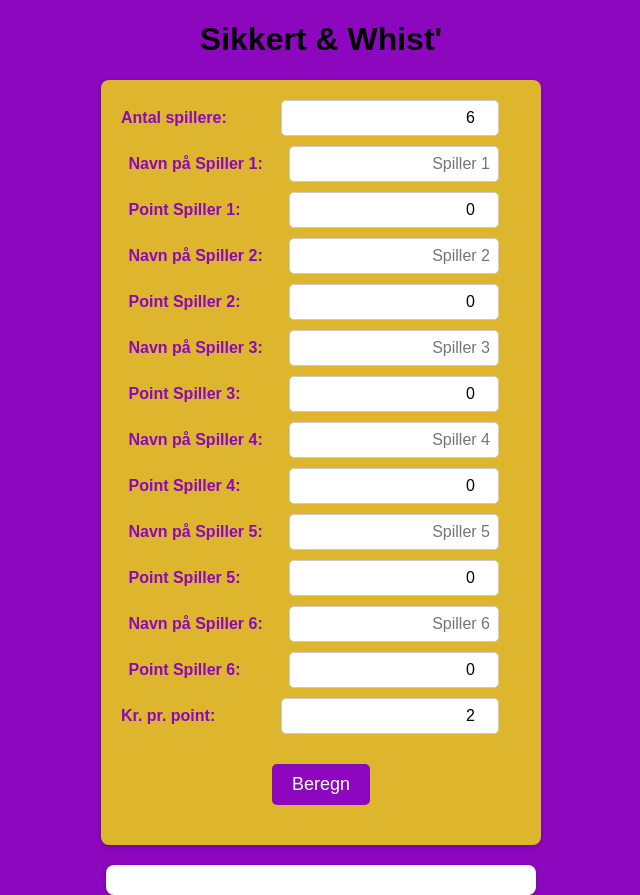
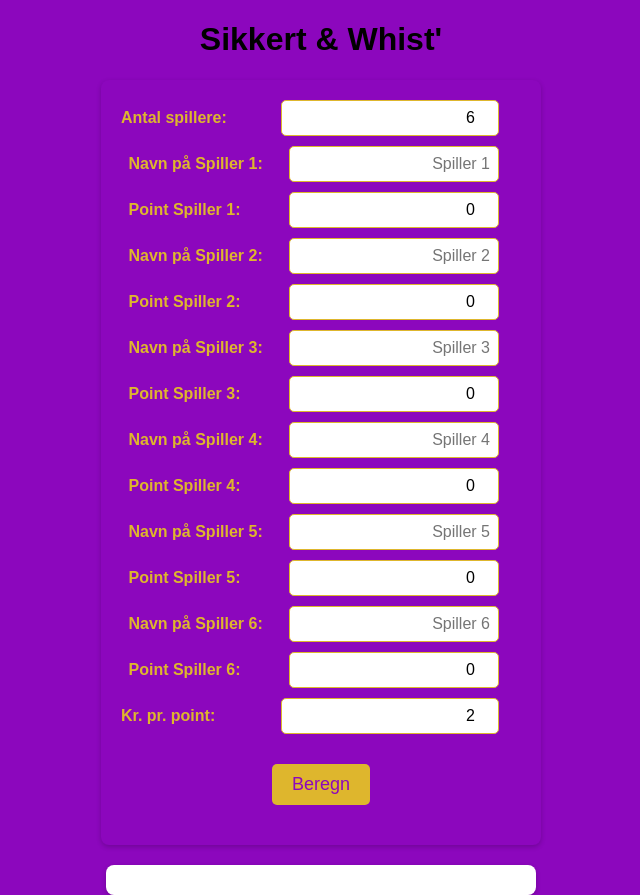
Before and after one commit to oerwood/whist, a Flask app: page / in a window 1280 px wide. Shown: the whole page, without its empty margins (319-959 px from the left). Run offline with Flask 3, Linux system fonts and the light colour scheme.

Commit message:
Update style.css

```diff
--- a/static/style.css
+++ b/static/style.css
@@ -17,7 +17,7 @@ body {
     max-width: 400px; /* Holder bredden stabil */
     margin: 20px auto;
     padding: 20px;
-    background: #DEB62D;
+    background: #8C07BD;
     border-radius: 8px;
     box-shadow: 0px 2px 5px rgba(0, 0, 0, 0.2);
 }
@@ -35,14 +35,14 @@ label {
     width: 160px; /* Ensartet bredde for labels */
     text-align: left;
     font-weight: bold;
-    color: #8C07BD;
+    color: #DEB62D;
 }
 
 /* Inputfelter justeret til højre og gjort mindre */
 input {
     width: 50%; /* Mindre bredde: 50% af den oprindelige størrelse */
     padding: 8px;
-    border: 1px solid #ccc;
+    border: 1px solid #DEB62D;
     border-radius: 5px;
     font-size: 16px;
     text-align: right;
@@ -50,8 +50,8 @@ input {
 
 /* Knapper */
 button {
-    background-color: #8C07BD;
-    color: white;
+    background-color: #DEB62D;
+    color: #8C07BD;
     border: none;
     padding: 10px 20px;
     font-size: 18px;
```
